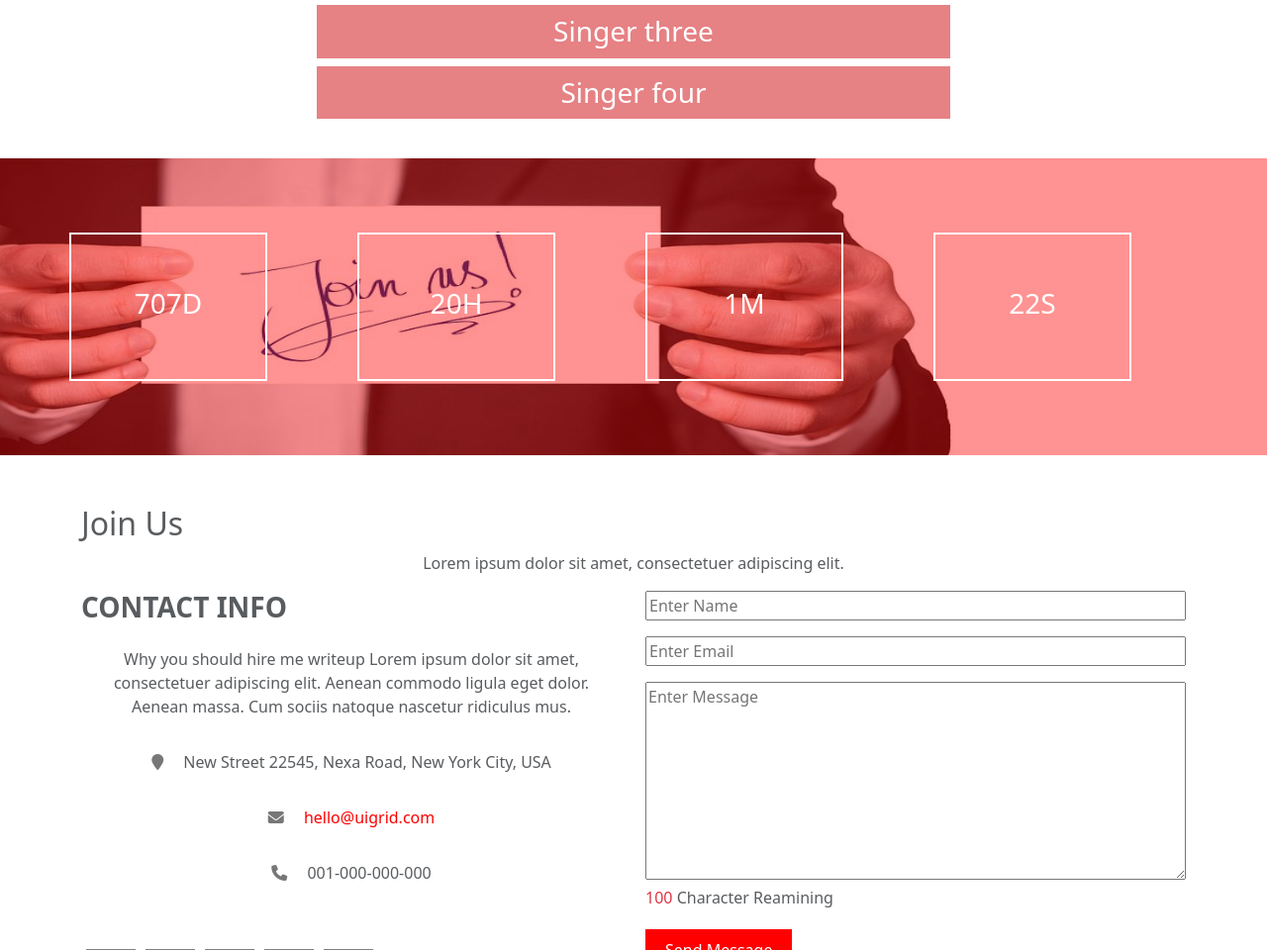
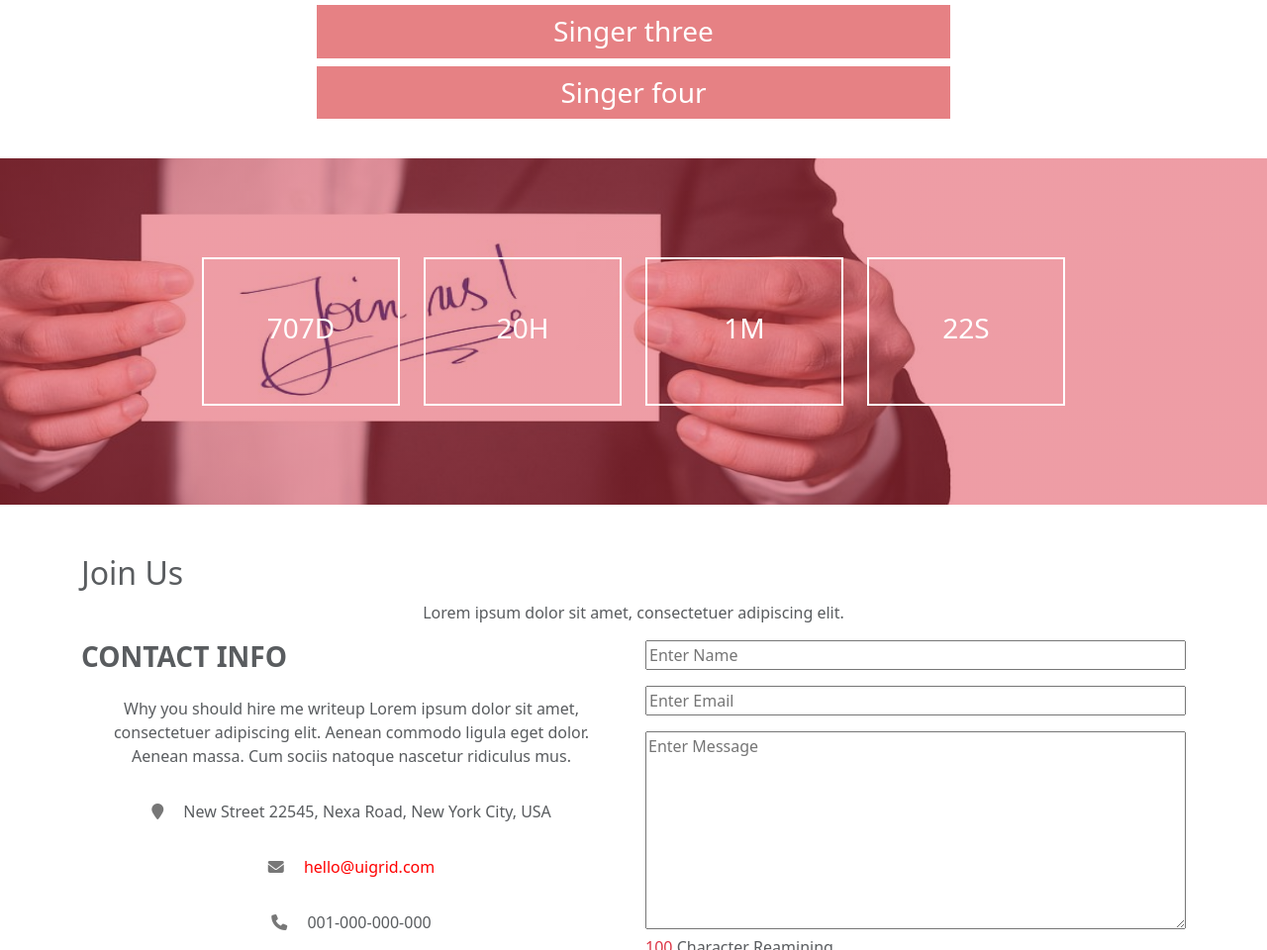
Before and after one commit to Hashim-44/task12, a plain HTML site: page index.html in a window 1280 px wide. Shown: the part 1142-2102 px from the top of the page at 99% size. Drawn offline with Linux system fonts and the light colour scheme.

Commit message:
Add files via upload

```diff
--- a/css/index.css
+++ b/css/index.css
@@ -127,9 +127,12 @@
 /*  */
 /*  */
 #count{
-    background-image: url("../imgs/invitation-2508607__340.jpg");
+    background: linear-gradient( #dc35467c 100% , transparent) , url("../imgs/invitation-2508607__340.jpg") ;
+
+    /* background-image: url("../imgs/invitation-2508607__340.jpg"); */
     background-size: 100% 100%;
-    height: 300px;
+    color: white;
+   min-height: 300px;
     /* display: flex;
     justify-content: center;
     align-items: center; */
--- a/index.html
+++ b/index.html
@@ -61,10 +61,10 @@
         </div>
     </section>
 
-    <section id="count">
-        <div class="count-overlay">
-            <div class="container text-center">
-                <div class="row">
+    <section id="count" >
+
+            <div class="container  d-flex justify-content-center">
+                <div class="row  justify-content-center ">
                     <div class="col-md-3">
                         <div class="tim" >
                             <h3 class=" days"></h3>
@@ -89,7 +89,7 @@
                             </div>
                     </div>
                 </div>
-            </div>
+
         </div>
     </section>
 
```
